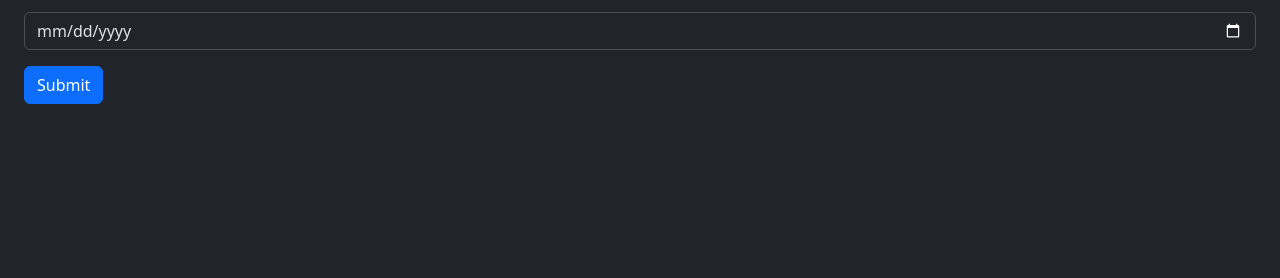
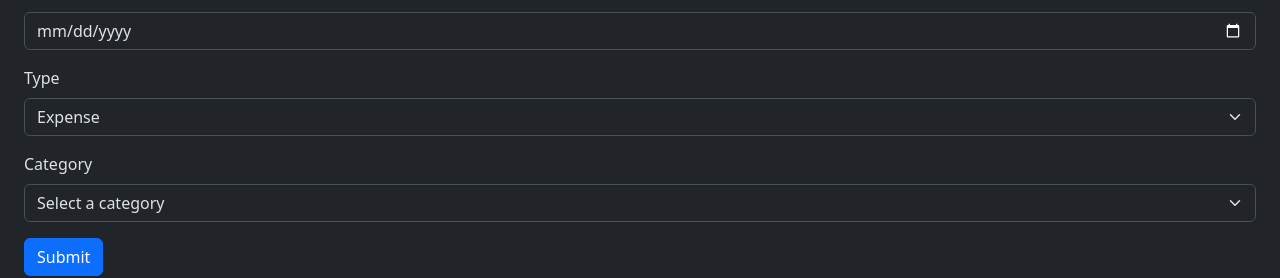
Before and after one commit to kawrl-Dev/midterm-project-webdvt, a React (Vite) app: page /add-transaction in a window 1280 px wide. Shown: the part 296-574 px from the top of the page. Built offline with nearby package versions, Linux system fonts and the light colour scheme.

Commit message:
Implement useTransactions hook for transaction management; update AddTransaction component to utilize new hook and enhance form handling

```diff
--- /dev/null
+++ b/src/hooks/useTransactions.js
@@ -0,0 +1,76 @@
+import { useState, useEffect, useCallback, useMemo } from 'react';
+import { v4 as uuidv4 } from 'uuid';
+
+const STORAGE_KEY = 'budget-tracker-transactions';
+
+// Kept OUTSIDE the hook on purpose — it's a pure helper, not stateful logic,
+// so it doesn't need to be recreated every time the hook runs.
+function loadTransactions() {
+  try {
+    const stored = window.localStorage.getItem(STORAGE_KEY);
+    return stored ? JSON.parse(stored) : [];
+  } catch (err) {
+    console.error('Failed to read transactions from localStorage:', err);
+    return [];
+  }
+}
+
+export function useTransactions() {
+  // Lazy initializer (the () => loadTransactions() form) means loadTransactions()
+  // only runs on the FIRST render, not every render — same pattern your
+  // ThemeContext already uses for reading the stored theme.
+  const [transactions, setTransactions] = useState(loadTransactions);
+
+  // Any time the array changes, persist it. This is the "write" half.
+  useEffect(() => {
+    window.localStorage.setItem(STORAGE_KEY, JSON.stringify(transactions));
+  }, [transactions]);
+
+  // useCallback keeps these function references STABLE across re-renders.
+  // Without it, a new addTransaction function is created every render,
+  // which would break React.memo on any child component receiving it as
+  // a prop — this is your "unnecessary re-render" talking point.
+  const addTransaction = useCallback((transaction) => {
+    const newTransaction = { id: uuidv4(), ...transaction };
+    setTransactions((prev) => [...prev, newTransaction]);
+    return newTransaction;
+  }, []);
+
+  const updateTransaction = useCallback((id, updates) => {
+    setTransactions((prev) =>
+      prev.map((t) => (t.id === id ? { ...t, ...updates } : t))
+    );
+  }, []);
+
+  const deleteTransaction = useCallback((id) => {
+    setTransactions((prev) => prev.filter((t) => t.id !== id));
+  }, []);
+
+  const getTransactionById = useCallback(
+    (id) => transactions.find((t) => t.id === id),
+    [transactions]
+  );
+
+  // useMemo here avoids re-running these reduce() calls on every single
+  // render — only when `transactions` actually changes. This is a second,
+  // distinct performance-optimization point from the useCallback one above:
+  // useMemo caches a VALUE, useCallback caches a FUNCTION.
+  const totals = useMemo(() => {
+    const income = transactions
+      .filter((t) => t.type === 'income')
+      .reduce((sum, t) => sum + Number(t.amount), 0);
+    const expense = transactions
+      .filter((t) => t.type === 'expense')
+      .reduce((sum, t) => sum + Number(t.amount), 0);
+    return { income, expense, balance: income - expense };
+  }, [transactions]);
+
+  return {
+    transactions,
+    addTransaction,
+    updateTransaction,
+    deleteTransaction,
+    getTransactionById,
+    ...totals, // income, expense, balance
+  };
+}
--- a/src/pages/AddTransaction.jsx
+++ b/src/pages/AddTransaction.jsx
@@ -1,9 +1,13 @@
 import { Container, Form, Button, Alert } from 'react-bootstrap';
 import { useState } from 'react';
 import { useNavigate } from 'react-router';
+import { useTransactions } from '../hooks/useTransactions.js';
+
+const CATEGORIES = ['Food', 'Transportation', 'Utilities', 'Entertainment', 'Health', 'Salary', 'Other'];
 
 function AddTransaction() {
   const navigate = useNavigate();
+  const { addTransaction } = useTransactions();
 
   const [validated, setValidated] = useState(false);
   const [showAlert, setShowAlert] = useState(false);
@@ -11,7 +15,9 @@ function AddTransaction() {
   const [formData, setFormData] = useState({
     description: '',
     amount: '',
-    date: ''
+    date: '',
+    category: '',
+    type: 'expense',
   });
 
   const handleChange = (e) => {
@@ -26,17 +32,20 @@ function AddTransaction() {
     if (form.checkValidity() === false) {
       e.stopPropagation();
     } else {
-      console.log('Form submitted:', formData);
-
-      // 1. Show the alert box
+      // This is the ONLY place that touches storage logic — and it's
+      // just one function call, because useTransactions did the work.
+      addTransaction({
+        description: formData.description,
+        amount: Number(formData.amount),
+        date: formData.date,
+        category: formData.category,
+        type: formData.type,
+      });
       setShowAlert(true);
-
-      // 2. Remove the immediate navigate() from here
     }
     setValidated(true);
   };
 
-  // FIX: Function that handles closing the alert and triggering the redirect
   const handleAlertClose = () => {
     setShowAlert(false);
     navigate('/dashboard');
@@ -44,7 +53,6 @@ function AddTransaction() {
 
   return (
     <Container fluid className="p-4">
-      {/* FIX: The Alert now calls handleAlertClose when the 'X' is clicked */}
       {showAlert && (
         <Alert variant="success" onClose={handleAlertClose} dismissible>
           Transaction added successfully! Click the close button to return to the dashboard.
@@ -59,12 +67,30 @@ function AddTransaction() {
 
         <Form.Group className="mb-3" controlId="amount">
           <Form.Label>Amount</Form.Label>
-          <Form.Control type="number" name="amount" value={formData.amount} onChange={handleChange} required />
+          <Form.Control type="number" name="amount" min="0.01" step="0.01" value={formData.amount} onChange={handleChange} required />
         </Form.Group>
 
         <Form.Group className="mb-3" controlId="date">
           <Form.Label>Date</Form.Label>
           <Form.Control type="date" name="date" value={formData.date} onChange={handleChange} required />
+        </Form.Group>
+
+        <Form.Group className="mb-3" controlId="type">
+          <Form.Label>Type</Form.Label>
+          <Form.Select name="type" value={formData.type} onChange={handleChange} required>
+            <option value="expense">Expense</option>
+            <option value="income">Income</option>
+          </Form.Select>
+        </Form.Group>
+
+        <Form.Group className="mb-3" controlId="category">
+          <Form.Label>Category</Form.Label>
+          <Form.Select name="category" value={formData.category} onChange={handleChange} required>
+            <option value="" disabled>Select a category</option>
+            {CATEGORIES.map((cat) => (
+              <option key={cat} value={cat}>{cat}</option>
+            ))}
+          </Form.Select>
         </Form.Group>
 
         <Button type="submit">Submit</Button>
```
